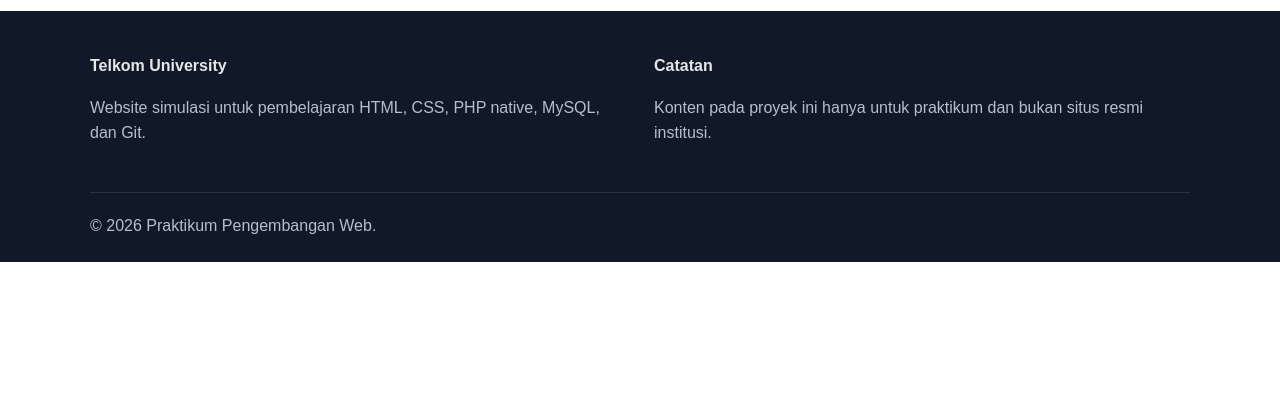
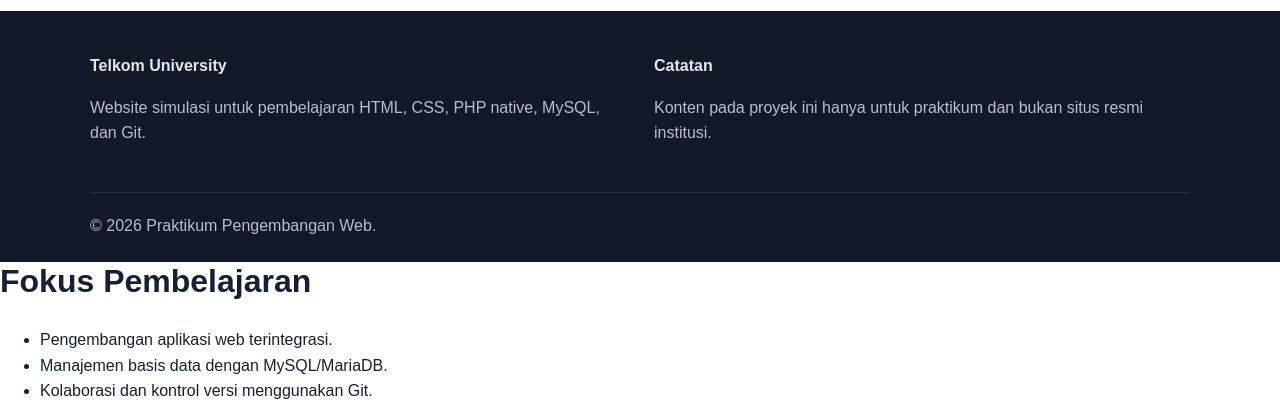
Before and after one commit to nayaka1607-cloud/Praktikum-1.1, a PHP site: page /profile.php in a window 1280 px wide. Shown: the part 813-1233 px from the top of the page. Before the commit the page ends 1075 px from the top, so only its background shows below. Run offline with PHP 8.4, Linux system fonts and the light colour scheme.

Commit message:
feat: tambahkan informasi fokus pembelajaran

```diff
--- a/profile.php
+++ b/profile.php
@@ -18,3 +18,9 @@
  </div>
 </section>
 <?php require 'includes/footer.php'; ?>
+<h2>Fokus Pembelajaran</h2>
+<ul>
+    <li>Pengembangan aplikasi web terintegrasi.</li>
+    <li>Manajemen basis data dengan MySQL/MariaDB.</li>
+    <li>Kolaborasi dan kontrol versi menggunakan Git.</li>
+</ul>
```
